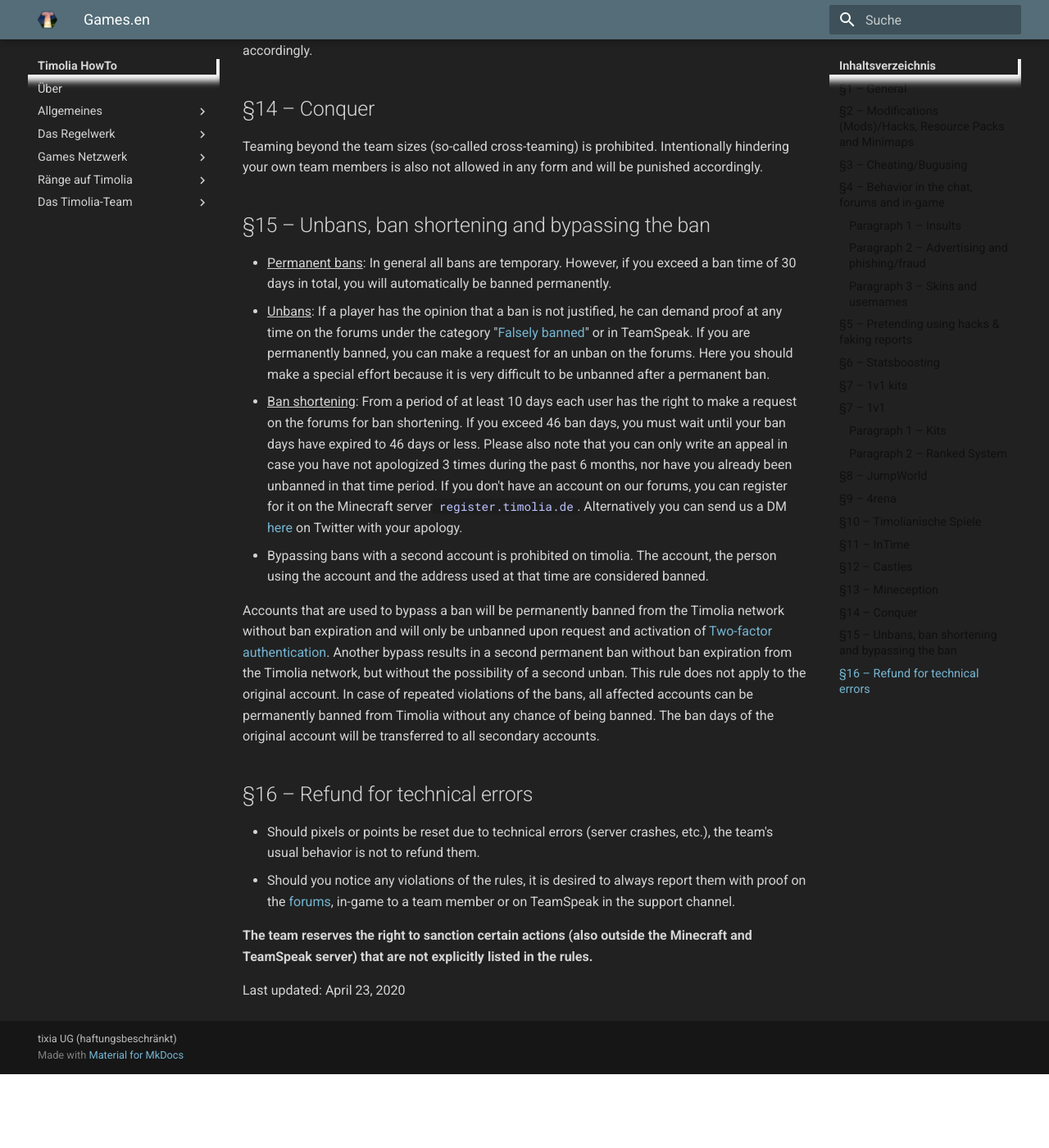
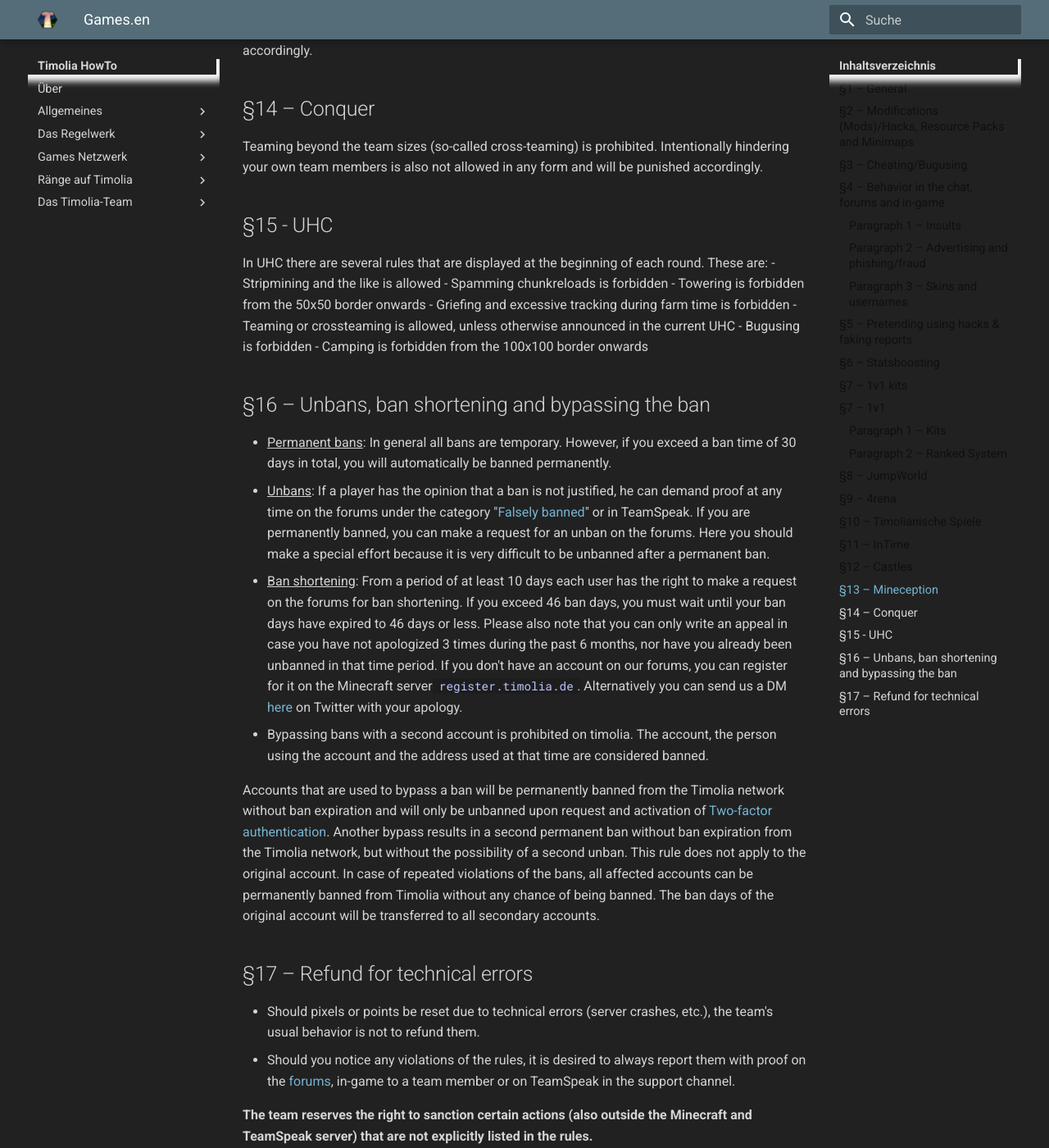
Before and after one commit to TimoliaDE/HowTo, an MkDocs documentation site: the page built from docs/rules/games.en.md, in a window 1280 px wide and 1400 px high, scrolled down 4293 px. Shown: the whole window at 82% size. Built offline with MkDocs 1.6.1 and Material for MkDocs 9.7.7, drawn with Linux system fonts in a browser that asks for light colours; old or Windows-style settings are respelled for this version of MkDocs; before the commit the page ends 5603 px from its top, so only the background shows below that; some of the changed text lies outside the part shown.

Commit message:
UHC rules

```diff
--- a/docs/rules/games.en.md
+++ b/docs/rules/games.en.md
@@ -103,7 +103,17 @@ them (so-called spleefing), stealing items and intentionally not releasing them
 ## §14 – Conquer
 Teaming beyond the team sizes (so-called cross-teaming) is prohibited. Intentionally hindering your own team members is also not allowed in any form and will be punished accordingly.
 
-## §15 – Unbans, ban shortening and bypassing the ban
+## §15 - UHC
+In UHC there are several rules that are displayed at the beginning of each round. These are:
+- Stripmining and the like is allowed
+- Spamming chunkreloads is forbidden
+- Towering is forbidden from the 50x50 border onwards
+- Griefing and excessive tracking during farm time is forbidden
+- Teaming or crossteaming is allowed, unless otherwise announced in the current UHC
+- Bugusing is forbidden
+- Camping is forbidden from the 100x100 border onwards
+
+## §16 – Unbans, ban shortening and bypassing the ban
 - <u>Permanent bans</u>: In general all bans are temporary. However, if you exceed a ban time of 30 days in total, you will automatically be banned permanently.
 - <u>Unbans</u>: If a player has the opinion that a ban is not justified, he can demand proof at any time on the forums under the category "[Falsely banned](https://forum.timolia.de/forums/zu-unrecht-gebannt.122/)" or in TeamSpeak.
   If you are permanently banned, you can make a request for an unban on the forums. Here you should make a special effort because it is very difficult to be unbanned after a permanent ban.
@@ -120,11 +130,11 @@ Accounts that are used to bypass a ban will be permanently banned from the Timol
   In case of repeated violations of the bans, all affected accounts can be permanently banned from Timolia without any chance of being banned.
 The ban days of the original account will be transferred to all secondary accounts.
 
-## §16 – Refund for technical errors
+## §17 – Refund for technical errors
 - Should pixels or points be reset due to technical errors (server crashes, etc.), the team's usual behavior is not to refund them.
 - Should you notice any violations of the rules, it is desired to always report them with proof on the [forums](https://forum.timolia.de), in-game to a team member or on TeamSpeak in the support channel.
 
 
 <strong>The team reserves the right to sanction certain actions (also outside the Minecraft and TeamSpeak server) that are not explicitly listed in the rules.</strong>
 
-Last updated: April 23, 2020
+Last updated: May 03, 2020
```
Also changed, not shown: docs/rules/games.de.md (+13 -3 lines).
